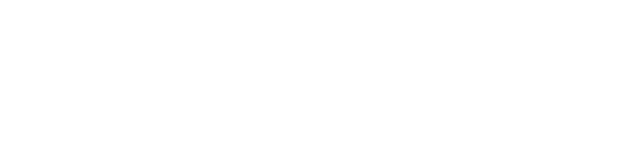
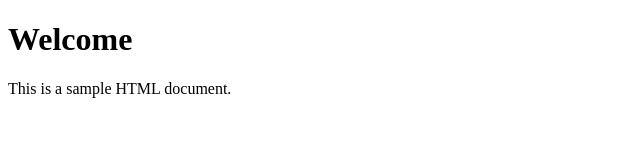
Before and after one commit to abdalbaqy/GIT, a plain HTML site: page index.html in a window 1280 px wide. Shown: the whole page, without its empty margins (0-640 px from the left). Drawn offline with Linux system fonts and the light colour scheme.

Commit message:
The New branch

```diff
--- a/index.html
+++ b/index.html
@@ -6,6 +6,7 @@
     <title>Document</title>
 </head>
 <body>
-
+    <h1>Welcome</h1>
+    <p>This is a sample HTML document.</p>
 </body>
 </html>
```
Also changed, not shown: 1 other file.
